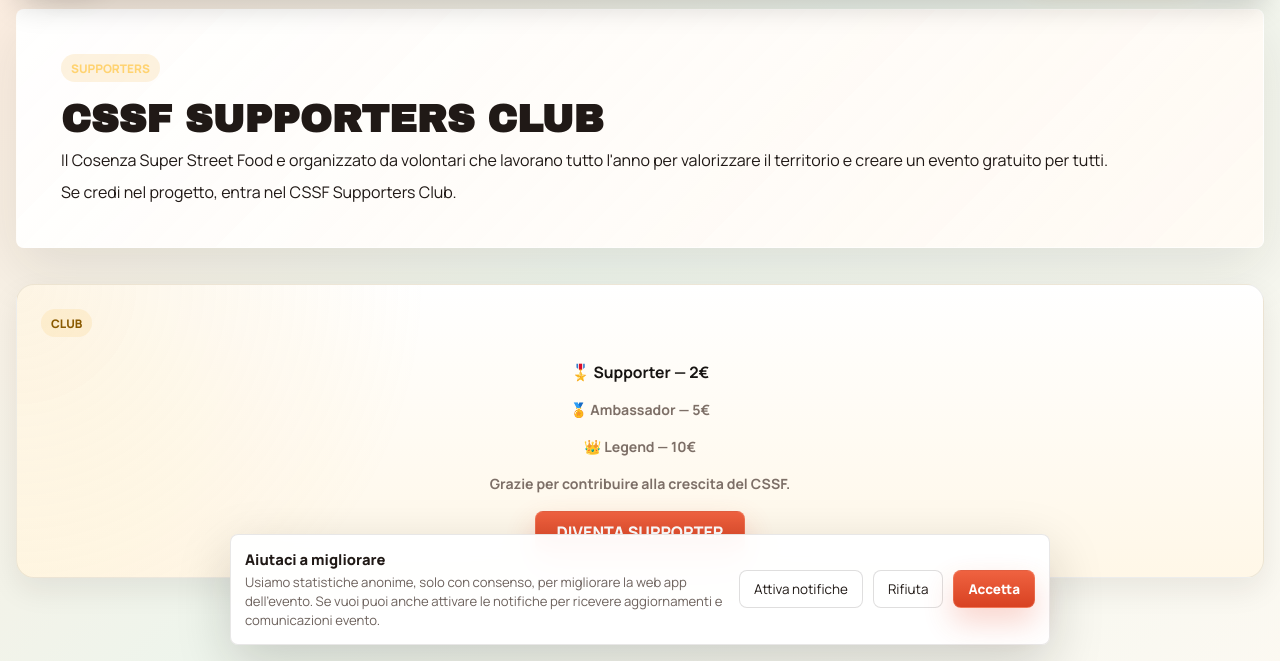
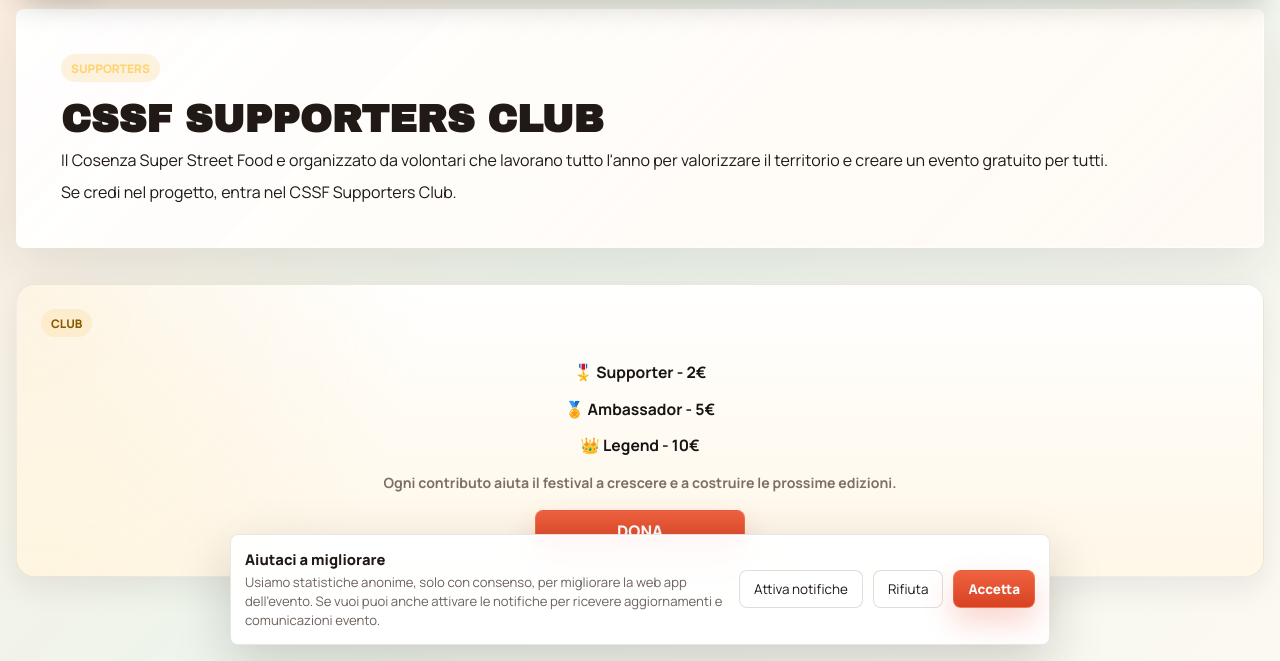
Before and after one commit to anthonydebartolo1999/cssf-webapp, a website: page supporters.html in a window 1280 px wide. Shown: the part 139-800 px from the top of the page. Drawn offline with nearby package versions, Linux system fonts and the light colour scheme.

Commit message:
Update supporters donation card

```diff
--- a/supporters.html
+++ b/supporters.html
@@ -110,11 +110,11 @@
               </div>
               <div class="partner-main-showcase">
                 <article class="partner-brand partner-brand--spotlight">
-                  <strong>🎖️ Supporter — 2€</strong>
-                  <span>🏅 Ambassador — 5€</span>
-                  <span>👑 Legend — 10€</span>
-                  <span>Grazie per contribuire alla crescita del CSSF.</span>
-                  <a class="primary-action large" href="https://www.instagram.com/cosenzasuperstreetfood/" target="_blank" rel="noreferrer">DIVENTA SUPPORTER</a>
+                  <strong>🎖️ Supporter - 2€</strong>
+                  <strong>🏅 Ambassador - 5€</strong>
+                  <strong>👑 Legend - 10€</strong>
+                  <span>Ogni contributo aiuta il festival a crescere e a costruire le prossime edizioni.</span>
+                  <a class="primary-action large" href="https://buy.stripe.com/14AbJ38cwcyO39A9gz9ws00" target="_blank" rel="noreferrer">DONA</a>
                 </article>
               </div>
             </section>
```
